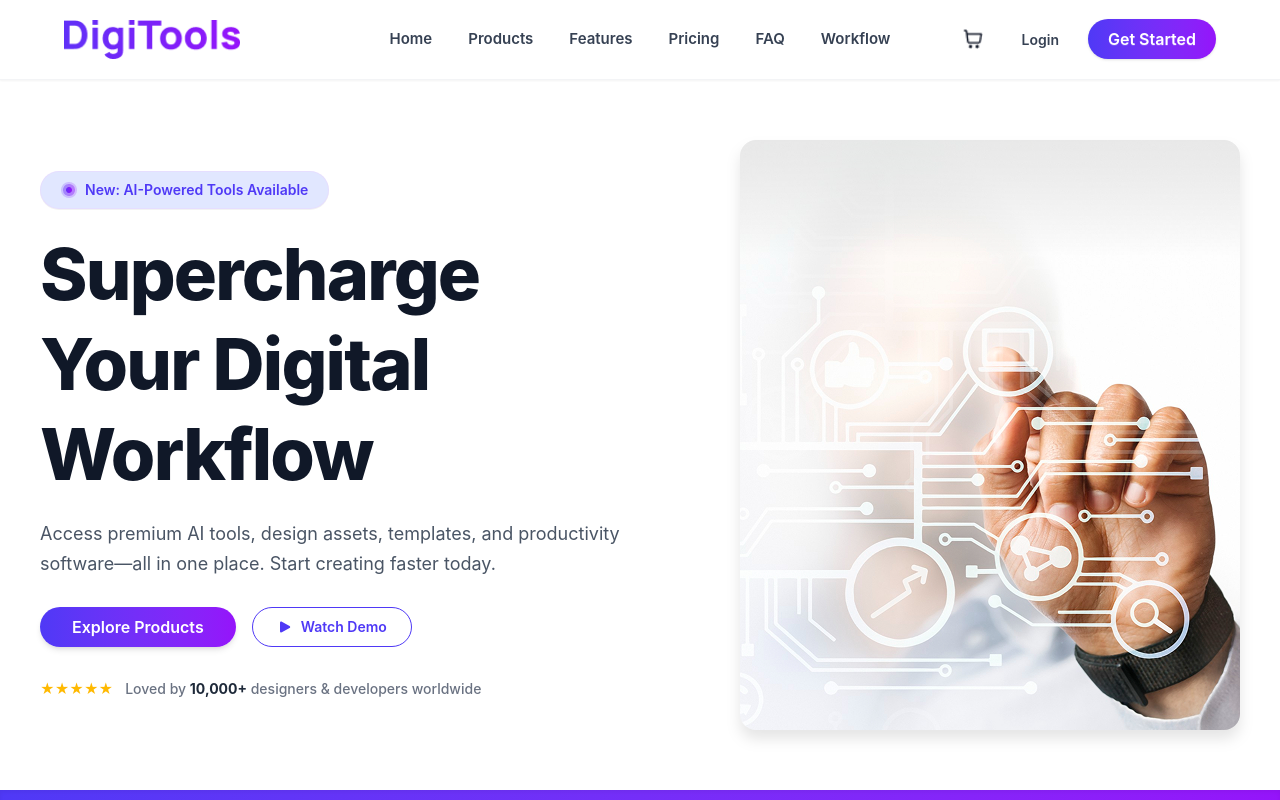
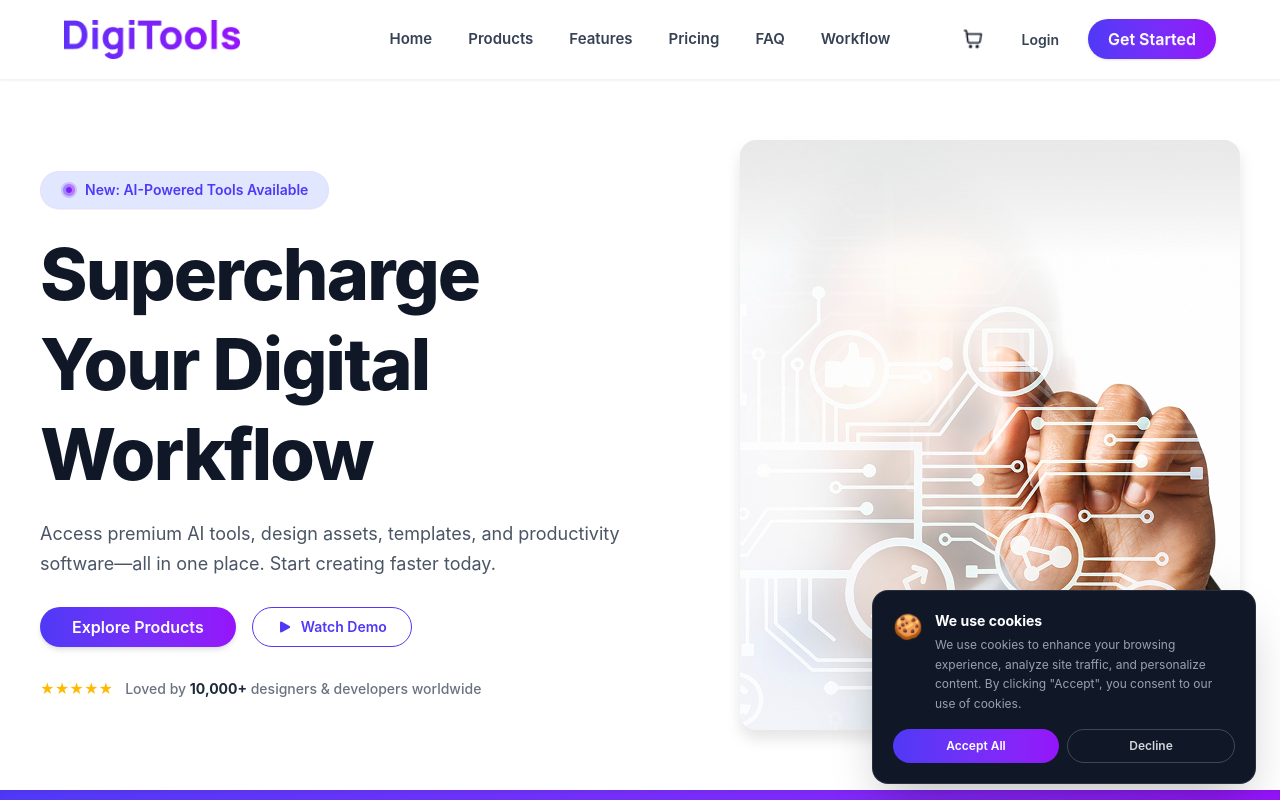
Before and after one commit to ArifKhanEver/DigiTools-Platform, a React (Vite) app: page / in a window 1280 px wide. Shown: the top 800 px of the page. Built offline with nearby package versions, Linux system fonts and the light colour scheme.

Commit message:
feat: add GDPR-compliant cookie consent banner with localStorage persistence

```diff
--- a/src/App.jsx
+++ b/src/App.jsx
@@ -12,6 +12,7 @@ import FAQ from './components/FAQ';
 import Workflow from './components/Workflow';
 import Footer from './components/Footer';
 import BackToTop from './components/BackToTop';
+import CookieBanner from './components/CookieBanner';
 import DigitalTools from './components/DigitalTools/DigitalTools';
 
 const toolsData = fetch('/data.json').then(res => res.json());
@@ -63,6 +64,7 @@ function App() {
       </main>
       <Footer />
       <BackToTop />
+      <CookieBanner />
     </div>
     </ThemeProvider>
   );
--- /dev/null
+++ b/src/components/CookieBanner.jsx
@@ -0,0 +1,59 @@
+import React, { useState, useEffect } from 'react';
+
+const CookieBanner = () => {
+    const [visible, setVisible] = useState(false);
+
+    useEffect(() => {
+        const accepted = localStorage.getItem('cookiesAccepted');
+        if (!accepted) {
+            const timer = setTimeout(() => setVisible(true), 1500);
+            return () => clearTimeout(timer);
+        }
+    }, []);
+
+    const accept = () => {
+        localStorage.setItem('cookiesAccepted', 'true');
+        setVisible(false);
+    };
+
+    const decline = () => {
+        localStorage.setItem('cookiesAccepted', 'false');
+        setVisible(false);
+    };
+
+    if (!visible) return null;
+
+    return (
+        <div
+            role="dialog"
+            aria-label="Cookie consent"
+            className="fixed bottom-4 left-4 right-4 md:left-auto md:right-6 md:max-w-sm z-50 bg-gray-900 text-white rounded-2xl shadow-2xl p-5 border border-white/10 slide-up"
+        >
+            <div className="flex items-start gap-3 mb-4">
+                <span className="text-2xl">🍪</span>
+                <div>
+                    <p className="font-bold text-sm mb-1">We use cookies</p>
+                    <p className="text-gray-400 text-xs leading-relaxed">
+                        We use cookies to enhance your browsing experience, analyze site traffic, and personalize content. By clicking "Accept", you consent to our use of cookies.
+                    </p>
+                </div>
+            </div>
+            <div className="flex gap-2">
+                <button
+                    onClick={accept}
+                    className="flex-1 py-2 rounded-full bg-gradient-to-r from-[#4F39F6] to-[#9514FA] text-white text-xs font-semibold hover:opacity-90 transition-opacity"
+                >
+                    Accept All
+                </button>
+                <button
+                    onClick={decline}
+                    className="flex-1 py-2 rounded-full border border-white/20 text-gray-300 text-xs font-semibold hover:border-white/50 hover:text-white transition-colors"
+                >
+                    Decline
+                </button>
+            </div>
+        </div>
+    );
+};
+
+export default CookieBanner;
```
